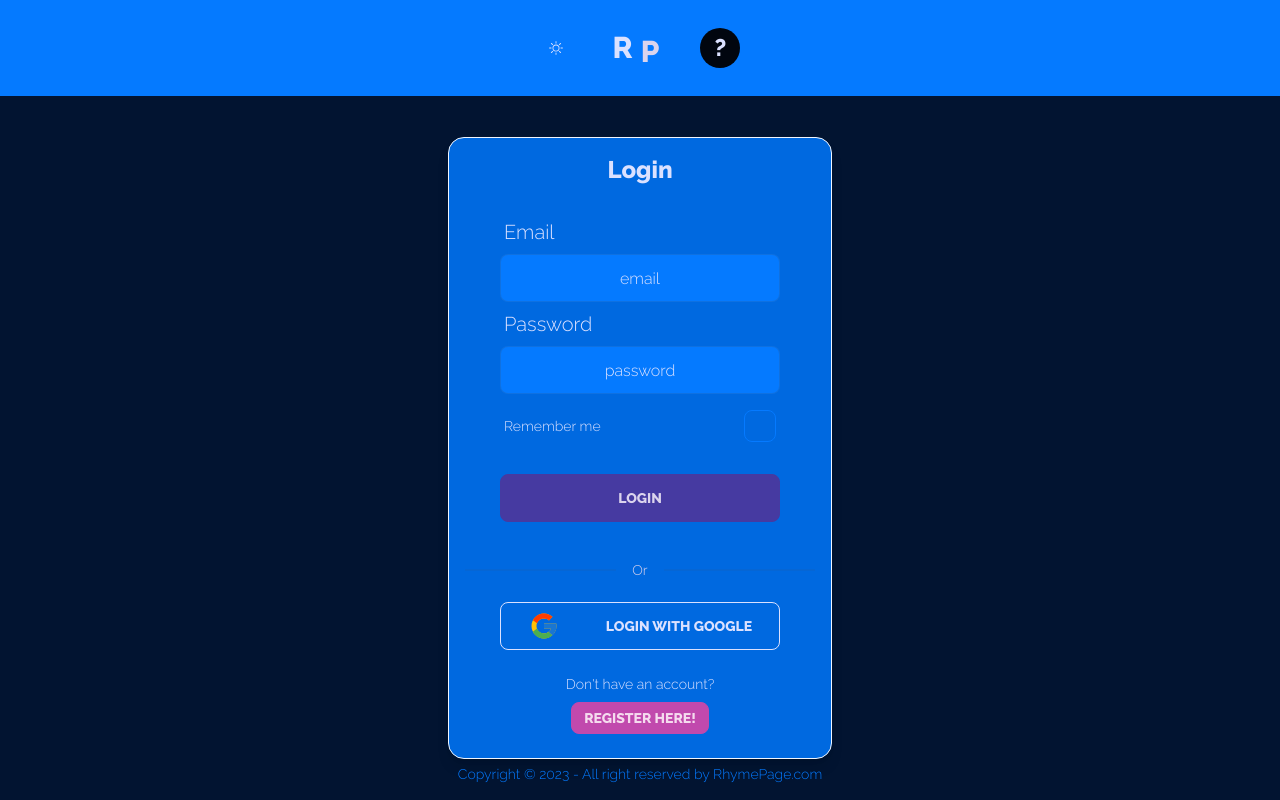
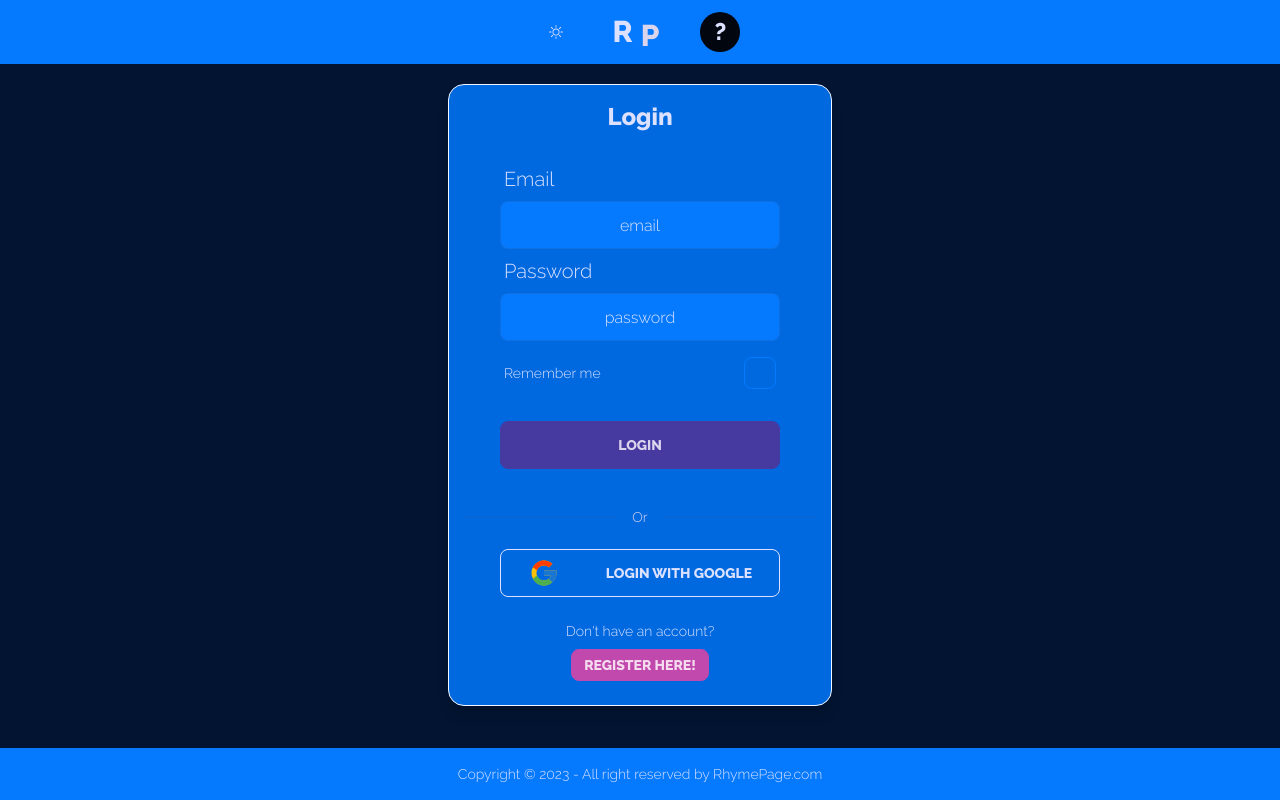
Before and after one commit to Arrangedgodly/rhymebook-vite, a React (Vite) app: page /login in a window 1280 px wide. Built offline with nearby package versions, Linux system fonts and the light colour scheme.

Commit message:
refactor: more edits to fix the stylization errors across the site

```diff
--- a/src/blocks/containers.css
+++ b/src/blocks/containers.css
@@ -1,5 +1,5 @@
 .container-main {
-  @apply flex flex-col flex-grow items-center md:justify-center w-screen;
+  @apply flex flex-col flex-grow items-center w-screen;
 }
 
 .container-notes {
--- a/src/components/Footer.tsx
+++ b/src/components/Footer.tsx
@@ -1,7 +1,7 @@
 const Footer = () => {
   return (
-    <footer className="footer footer-center p-4 fixed bottom-0 left-0">
-      <p className="text-primary">
+    <footer className="footer footer-center bg-primary text-primary-content p-4 fixed bottom-0 left-0">
+      <p className="text-sm p-0 m-0">
         Copyright © 2023 - All right reserved by RhymePage.com
       </p>
     </footer>
--- a/src/components/Header.tsx
+++ b/src/components/Header.tsx
@@ -32,7 +32,7 @@ const Header = ({
   const navigate = useNavigate();
 
   return (
-    <div className="navbar bg-primary text-primary-content p-6 lg:px-8">
+    <div className="navbar bg-primary text-primary-content p-2 lg:px-8">
       <div className="navbar-start"></div>
       <div className="navbar-center gap-5">
         <button
--- a/src/components/Settings.tsx
+++ b/src/components/Settings.tsx
@@ -7,7 +7,7 @@ interface SettingsProps {
 }
 
 const Settings = ({ currentUser }: SettingsProps) => {
-  const [activeTab, setActiveTab] = useState<string>("dashboard");
+  const [activeTab, setActiveTab] = useState<string>("");
   const [rhy, setRhy] = useState<boolean>(true);
   const [sdl, setSdl] = useState<boolean>(true);
   const [adj, setAdj] = useState<boolean>(true);
```
